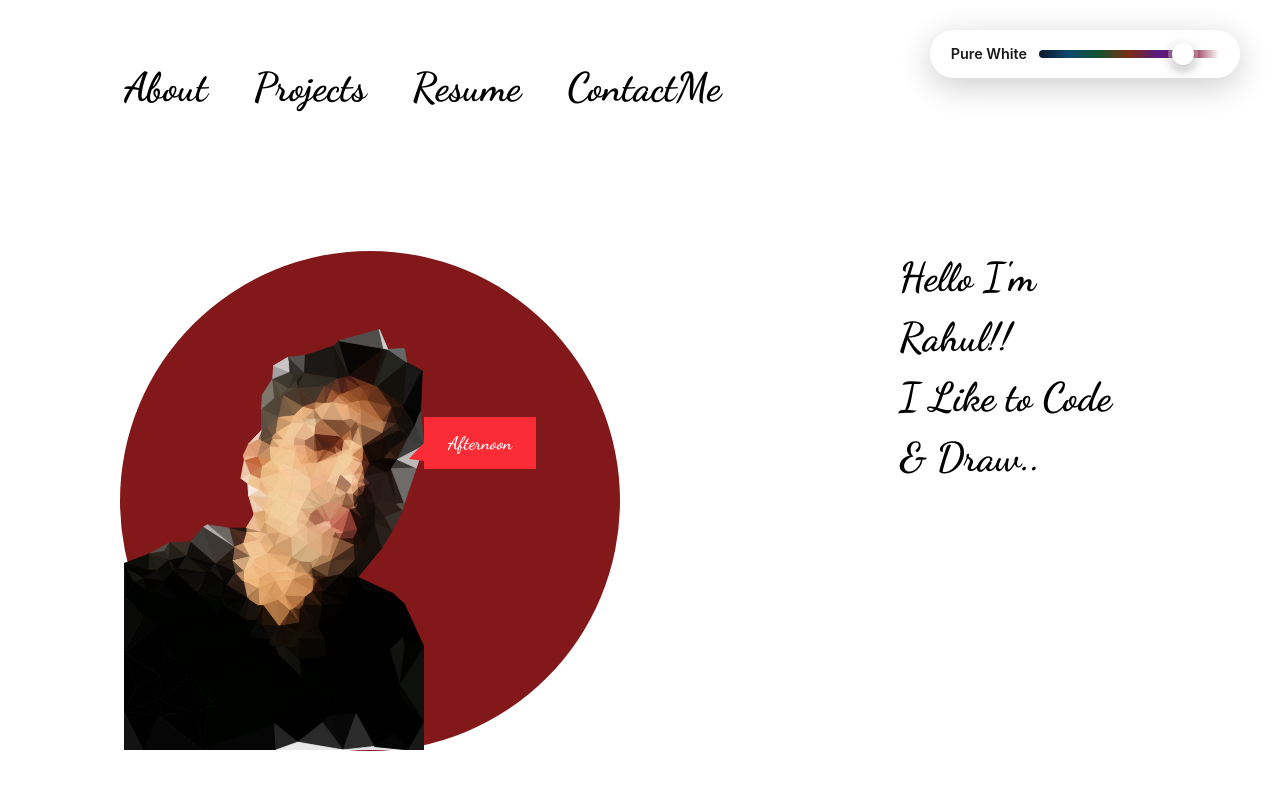
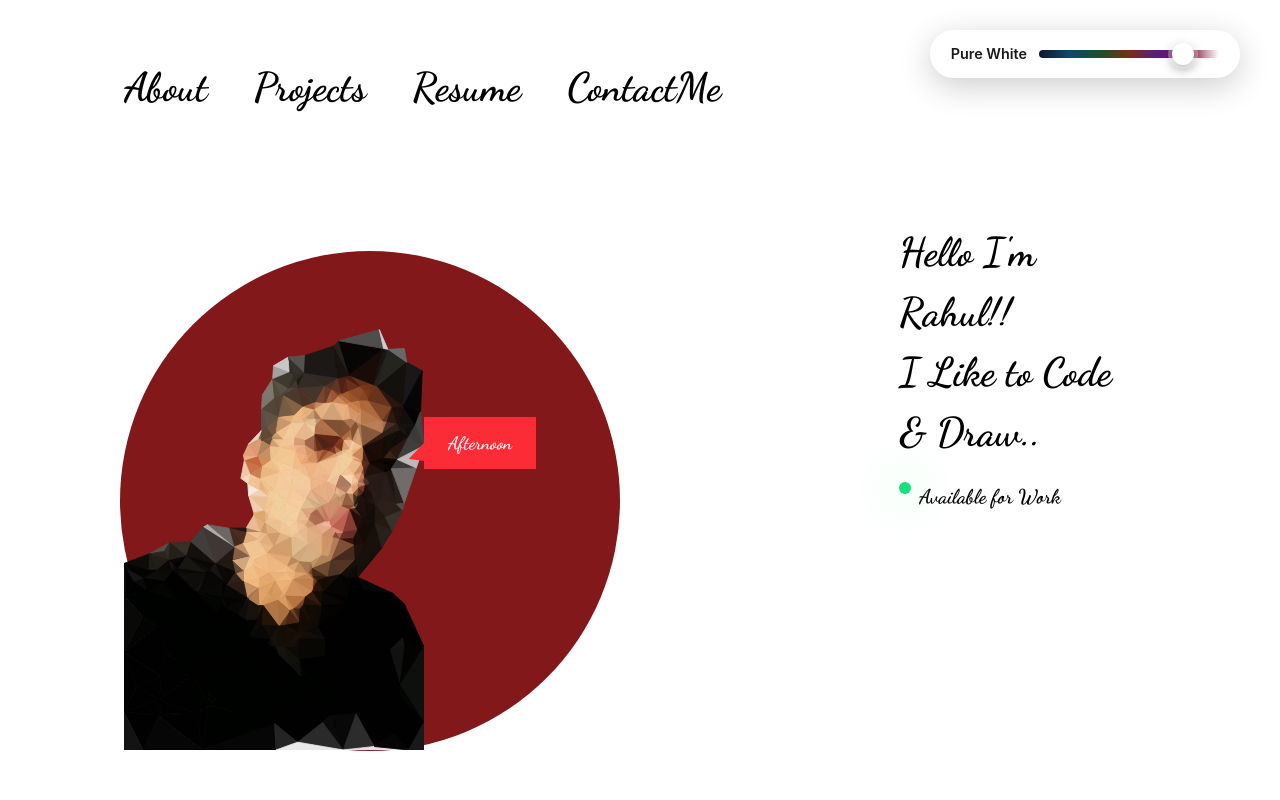
Before and after one commit to rahulgope45/Portfolio-2, a React (Vite) app: page / in a window 1280 px wide. Shown: the top 800 px of the page. Built offline with nearby package versions, Linux system fonts and the light colour scheme.

Commit message:
Native blink dot added with temes upto 20 in Native

```diff
--- a/src/App.css
+++ b/src/App.css
@@ -123,3 +123,14 @@
     @apply bg-background text-foreground;
   }
 }
+
+
+@keyframes blink {
+  0%, 100% { opacity: 1; }
+  50% { opacity: 0; }
+}
+
+.animate-blink {
+
+  animation: blink 1s infinite;
+}
--- a/src/componets/About.jsx
+++ b/src/componets/About.jsx
@@ -1,5 +1,6 @@
 import React, { useEffect, useState } from 'react';
 import Trianglyfy from './Trianglyfy';
+
 
 
 
@@ -56,6 +57,14 @@ function About() {
                                 Hello I'm Rahul!!<br />
                                 I Like to Code<br />
                                 & Draw..
+                                <span >
+                                    <div className='flex gap-2 mt-5'>
+                                        <div className="relative w-3 h-3 rounded-full bg-green-400 animate-blink">
+                                            <span className="absolute -inset-2 rounded-full  bg-green-200 blur-xl opacity-60"></span>
+                                        </div>
+                                        <p className='text-[20px]'>Available for Work</p>
+                                    </div>
+                                </span>
                             </p>
                         </FadeContent>
                     </div>
@@ -98,6 +107,15 @@ function About() {
                                 Hello I'm Rahul!!<br />
                                 I Like to Code<br />
                                 & Draw..
+
+                                <span >
+                                    <div className='flex gap-2 mt-5'>
+                                        <div className="relative w-3 h-3 rounded-full bg-green-400 animate-blink">
+                                            <span className="absolute -inset-2 rounded-full  bg-green-200 blur-xl opacity-60"></span>
+                                        </div>
+                                        <p className='text-[20px]'>Available for Work</p>
+                                    </div>
+                                </span>
                             </p>
                         </FadeContent>
                     </div>
--- a/src/componets/ColorThemeToggler.jsx
+++ b/src/componets/ColorThemeToggler.jsx
@@ -25,7 +25,10 @@ const ColorThemeToggler = () => {
 ];
 
 
-  const [currentThemeIndex, setCurrentThemeIndex] = useState(16);
+  const [currentThemeIndex, setCurrentThemeIndex] = useState(() => {
+    const savedIndex = localStorage.getItem("themeIndex");
+    return savedIndex ? parseInt(savedIndex) : 16
+  });
 
   const currentTheme = themes[currentThemeIndex];
 
@@ -33,7 +36,10 @@ const ColorThemeToggler = () => {
     document.body.style.backgroundColor = currentTheme.bg;
     document.body.style.color = currentTheme.text;
     document.body.style.transition = 'background-color 0.5s ease, color 0.5s ease';
-  }, [currentTheme]);
+
+    //saving to loaclStorage
+    localStorage.setItem("themeIndex", currentThemeIndex.toString());
+  }, [currentTheme,currentThemeIndex]);
 
   const handleSliderChange = (e) => {
     const value = parseInt(e.target.value);
@@ -246,7 +252,7 @@ const ColorThemeToggler = () => {
                   type="range"
                   className="flex-1 max-w-[180px]"
                   min="0"
-                  max="6"
+                  max={themes.length - 1}
                   defaultValue="0"
                   onChange={handleSliderChange}
                 />
```
Lines whose indentation alone changed are shown as unchanged.
